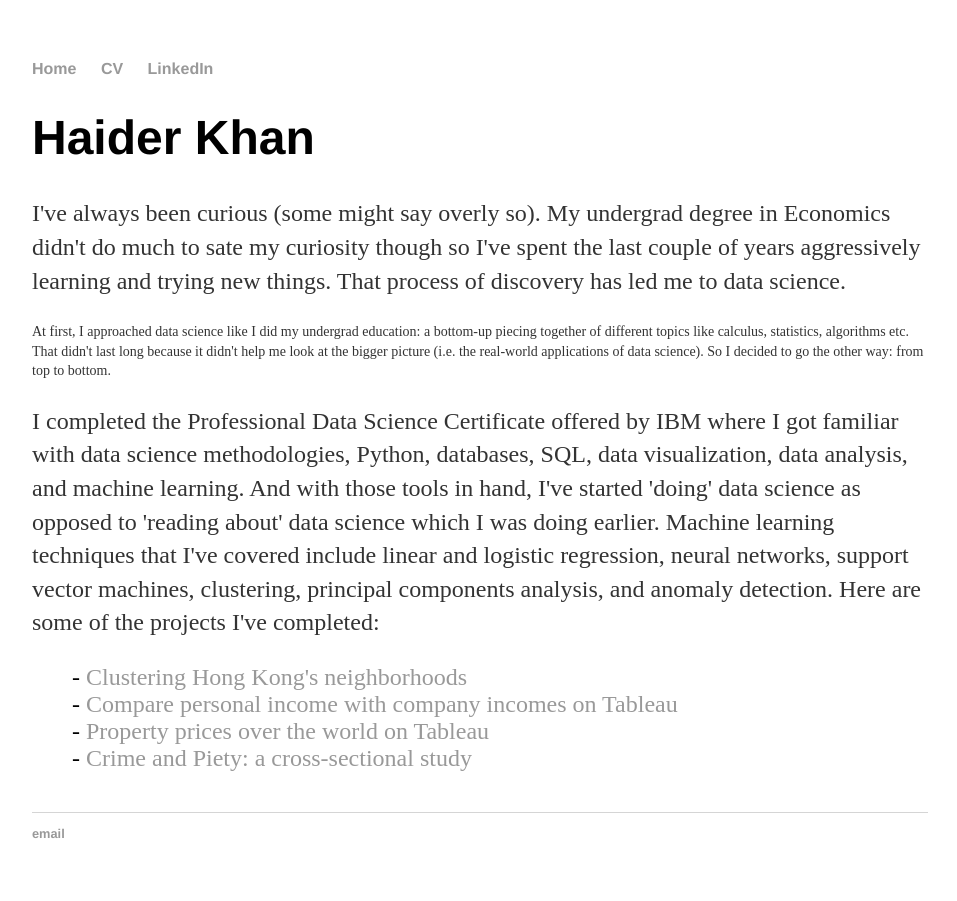
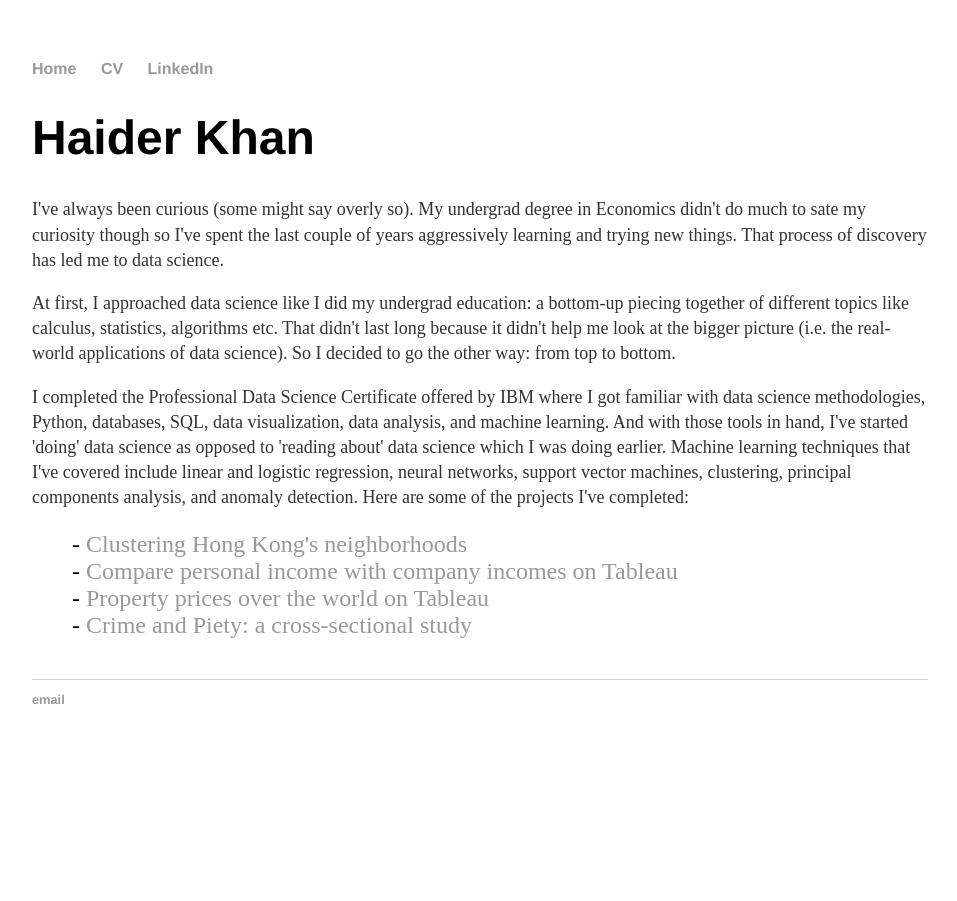
Before and after one commit to h2kh/h2kh.github.io, a Jekyll site: the page built from index.html, in a window 1280 px wide. Shown: the whole page, without its empty margins (160-1117 px from the left). Built offline with Jekyll 4.4.1, drawn with Linux system fonts in a browser that asks for light colours.

Commit message:
Update index.html

```diff
--- a/index.html
+++ b/index.html
@@ -5,14 +5,14 @@
 
 <div class="blurb">
 	<h1>Haider Khan</h1>
-	<p>I've always been curious (some might say overly so). My undergrad degree in Economics didn't do much to sate my curiosity though so I've
+	<p style="font-size:18px;">I've always been curious (some might say overly so). My undergrad degree in Economics didn't do much to sate my curiosity though so I've
 	spent the last couple of years aggressively learning and trying new things. That process of discovery has led me to data science.</p>
 
-	<p style="font-size:14px;">At first, I approached data science like I did my undergrad education: a bottom-up piecing together of different topics like calculus, statistics,
+	<p style="font-size:18px;">At first, I approached data science like I did my undergrad education: a bottom-up piecing together of different topics like calculus, statistics,
 		algorithms etc. That didn't last long because it didn't help me look at the bigger picture (i.e. the real-world
 	applications of data science). So I decided to go  the other way: from top to bottom.</p>
 
-	<p>I completed the Professional Data Science Certificate offered by IBM where I got familiar with data science methodologies, Python,
+	<p style="font-size:18px;">I completed the Professional Data Science Certificate offered by IBM where I got familiar with data science methodologies, Python,
 	databases, SQL, data visualization, data analysis, and machine learning. And with those tools in hand, I've started 'doing' data science
 	as opposed to 'reading about' data science which I was doing earlier. Machine learning techniques that I've covered include linear and logistic regression, neural networks, support vector machines, clustering, principal components analysis, and anomaly detection. Here are some of the projects I've completed:</p>
 
```
